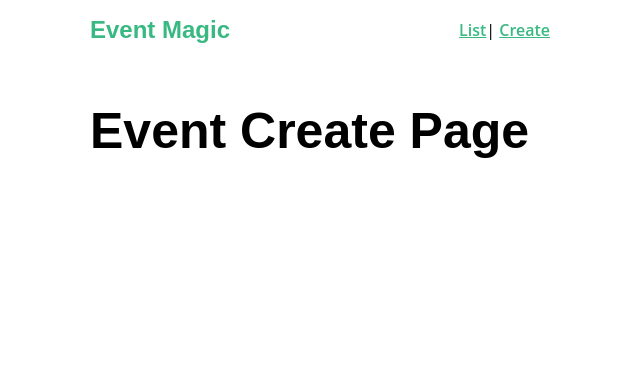
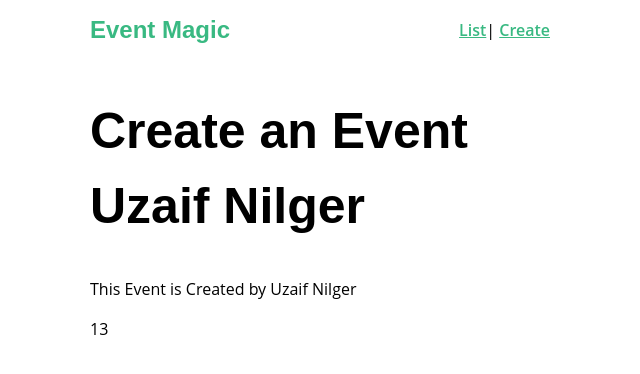
Before and after one commit to uzaif313/event-with-vue, a Vue app: page /event/create in a window 1280 px wide. Shown: the top 374 px of the page, without its empty margins (320-960 px from the left). Built offline with nearby package versions, Linux system fonts and the light colour scheme; the HTML template or start-up script is replaced by a standard one.

Commit message:
:tada: initial store state access :fire:

```diff
--- a/src/store.js
+++ b/src/store.js
@@ -1,10 +1,22 @@
-import Vue from "vue";
-import Vuex from "vuex";
+import Vue from 'vue'
+import Vuex from 'vuex'
 
-Vue.use(Vuex);
+Vue.use(Vuex)
 
 export default new Vuex.Store({
-  state: {},
+  state: {
+    user: { id: '13', name: 'Uzaif Nilger' },
+    categories: [
+      'sustainability',
+      'nature',
+      'animal welfare',
+      'housing',
+      'education',
+      'food',
+      'community'
+    ]
+  },
   mutations: {},
-  actions: {}
-});
+  actions: {},
+  getters: {}
+})
--- a/src/views/EventCreate.vue
+++ b/src/views/EventCreate.vue
@@ -1,11 +1,27 @@
 <template>
   <div>
-    <h1>Event Create Page</h1>
+    <h1>Create an Event {{ userName }}</h1>
+    <p>
+      This Event is Created by
+      {{ userName }}
+    </p>
+    <p>{{ userId }}</p>
   </div>
 </template>
 
 <script>
-export default {}
+import { mapState } from 'vuex'
+export default {
+  computed: {
+    userName() {
+      console.log(this.$store.state.user)
+      return this.$store.state.user.name
+    },
+    userId() {
+      return this.$store.state.user.id
+    }
+  }
+}
 </script>
 
 <style scoped></style>
```
